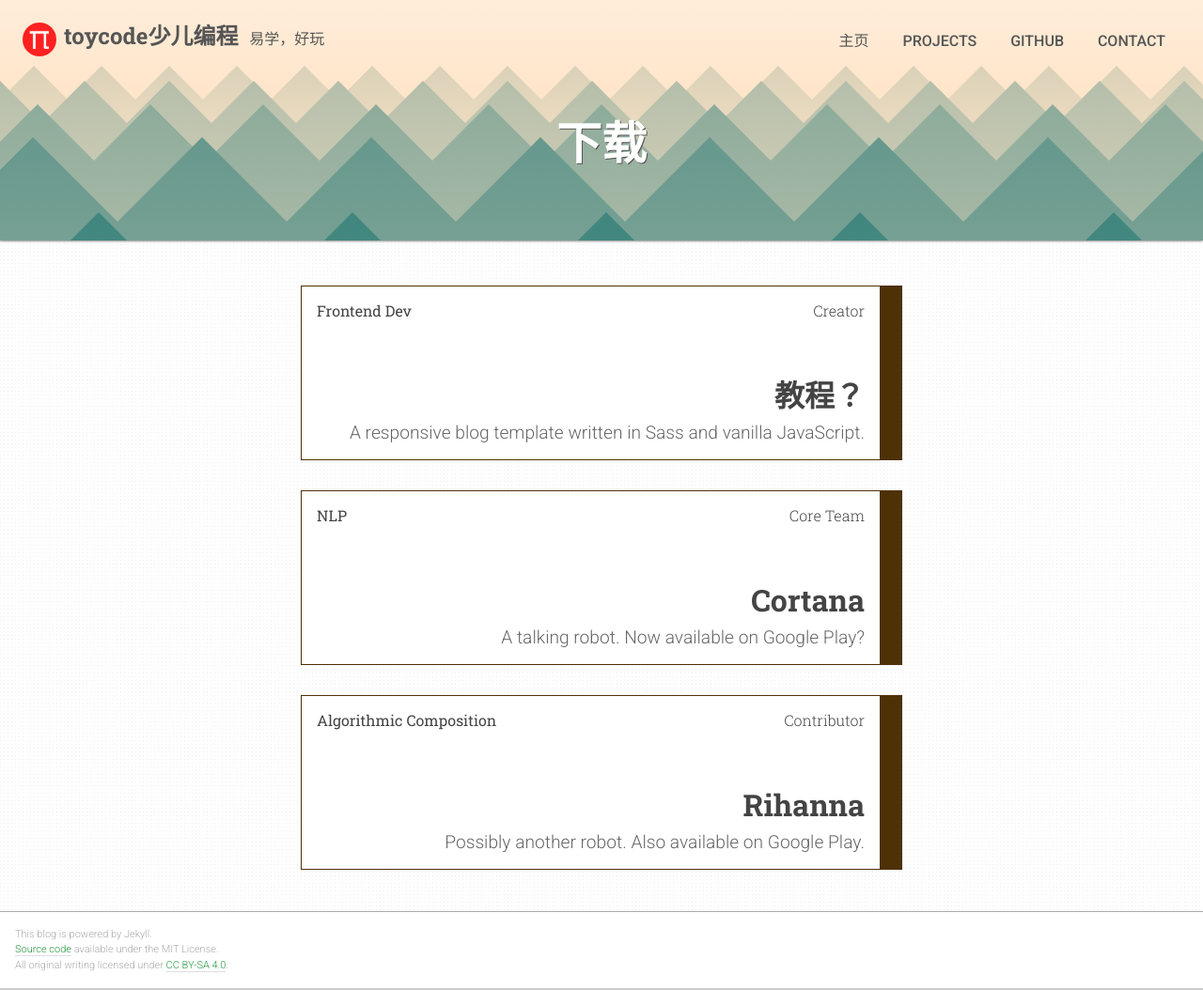
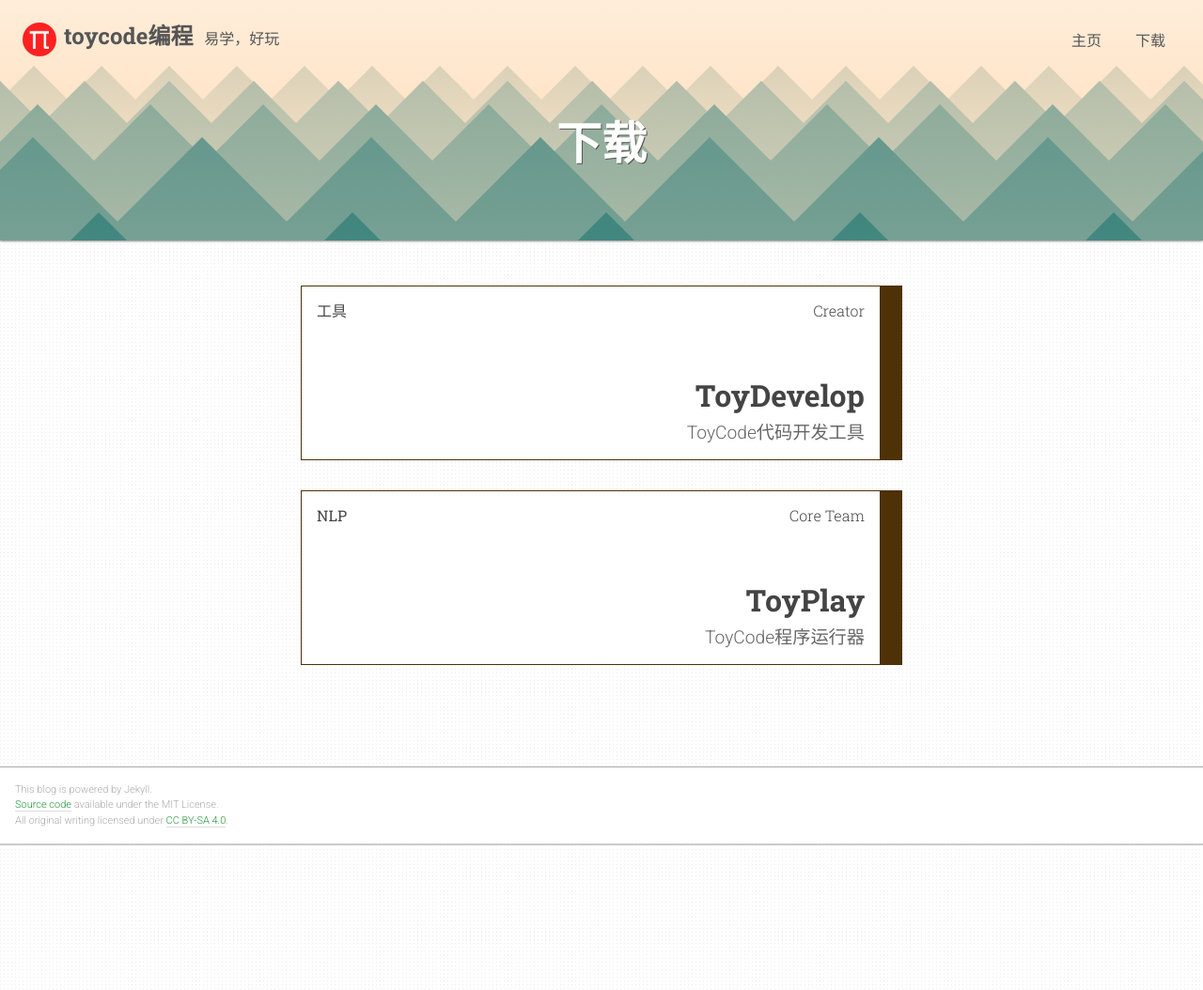
Before and after one commit to toycode/Web, a Jekyll site: the page built from projects.html, in a window 1280 px wide. Shown: the whole page at 94% size. Built offline with Jekyll 4.4.1, drawn with Linux system fonts in a browser that asks for light colours.

Commit message:
Update _config.yml

```diff
--- a/_config.yml
+++ b/_config.yml
@@ -2,7 +2,7 @@
 # Theme Customization #
 #######################
 
-title: ToyCode少儿编程                        # used in <title> tag & site header
+title: ToyCode编程                        # used in <title> tag & site header
 author: ToyCode                             # used in a <meta> tag & /feed.xml
 description: >                              # used in a <meta> tag & /feed.xml
   ToyCode编程，易学好玩，一起学习如何编写小游戏
@@ -19,36 +19,22 @@ nav_menu:
   - name: 主页
     url: /
     icon: /i/icons.svg#posts # icons should be 24x24 px.
-  - name: Projects
+  - name: 下载
     url: /projects
     icon: /i/icons.svg#portfolio
-  - name: GitHub
-    url: https://github.com/toycode/
-    icon: /i/icons.svg#github
-    outbound: true      # this key sets a link to open in a new window.
-  - name: Contact
-    scheme: mailto      # these keys enable email obfuscation.
-    handle: hello       # you know, to protect you from bots. (handle and domain
-    domain: github.com  # are separated in case bots crawl GitHub repos, too.)
-    icon: /i/icons.svg#email
 
 # Objects listed here will appear on the /projects.html page.
 projects:
-  - title: 教程？
-    teaser: A responsive blog template written in Sass and vanilla JavaScript.
+  - title: ToyDevelop
+    teaser: ToyCode代码开发工具
     url: https://github.com/toycode
     role: Creator
-    category: Frontend Dev
-  - title: Cortana
-    teaser: A talking robot. Now available on Google Play?
-    url: https://play.google.com/store/apps/details?id=com.microsoft.cortana
+    category: 工具
+  - title: ToyPlay
+    teaser: ToyCode程序运行器
+    url: https://github.com/toycode
     role: Core Team
     category: NLP
-  - title: Rihanna
-    teaser: Possibly another robot. Also available on Google Play.
-    url: https://play.google.com/store/music/artist/Rihanna?id=Arcw2m2ih45qntv3fufub25tyhu
-    role: Contributor
-    category: Algorithmic Composition
 
 #################
 # Site Settings #
```
